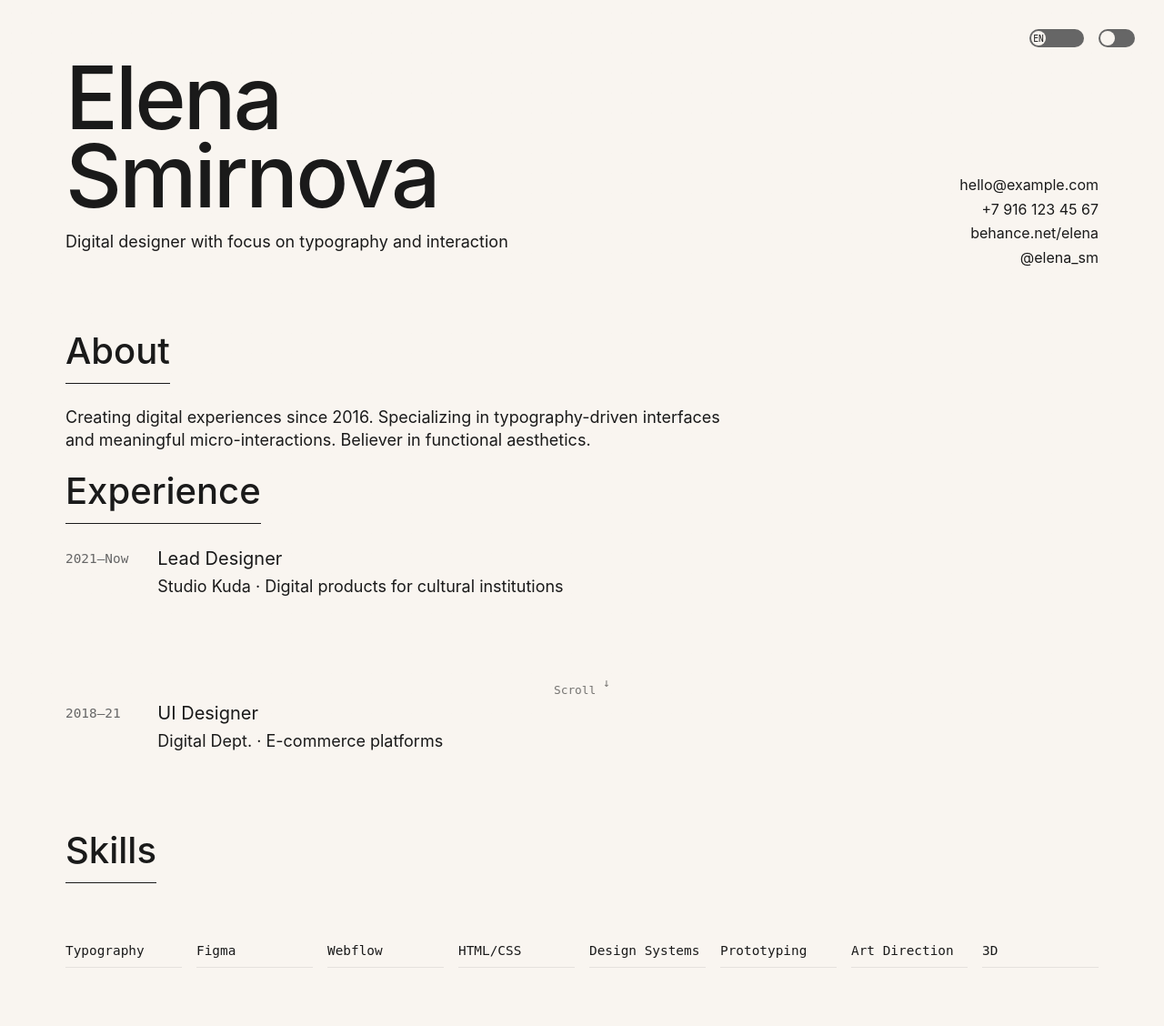
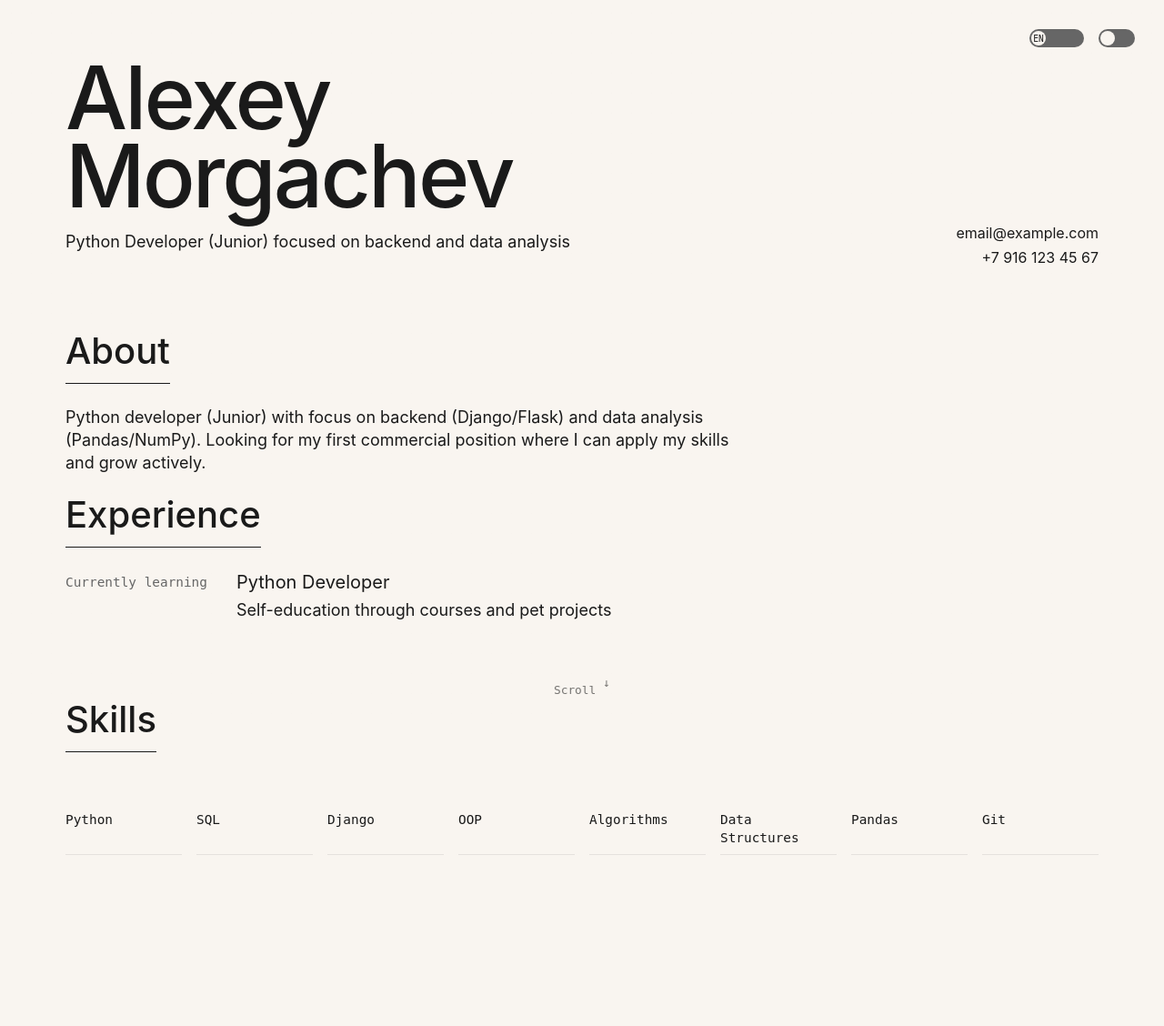
Before and after one commit to USW5sPlusom/Portfolio, a Django app: page / in a window 1280 px wide. Shown: the whole page at 91% size. After the commit the page ends 940 px from the top, so only its background shows below. Run offline with Django 5.2, Linux system fonts and the light colour scheme; some web fonts are replaced.

Commit message:
version 4

```diff
--- a/mainapp/templates/mainapp/i.html
+++ b/mainapp/templates/mainapp/i.html
@@ -3,7 +3,7 @@
 <head>
     <meta charset="UTF-8">
     <meta name="viewport" content="width=device-width, initial-scale=1.0">
-    <title>Resume | Digital Designer</title>
+    <title>Resume | Python Developer</title>
     <style>
         :root {
             --bg: #f9f5f0; /* льняной белый */
@@ -361,44 +361,34 @@
     <div class="container">
         <header>
             <div>
-                <h1 id="name" data-en="Elena<br>Smirnova" data-ru="Елена<br>Смирнова" data-de="Elena<br>Smirnova">Alexey<br>Morgachev</h1>
-                <p data-en="Digital designer with focus on typography and interaction"
-                   data-ru="Дизайнер цифровых продуктов, специализация — типографика и интерактив"
-                   data-de="Digital Designer mit Fokus auf Typografie und Interaktion">Digital designer with focus on typography and interaction</p>
+                <h1 id="name" data-en="Alexey<br>Morgachev" data-ru="Алексей<br>Моргачев" data-de="Alexey<br>Morgachev">Alexey<br>Morgachev</h1>
+                <p data-en="Python Developer (Junior) focused on backend and data analysis"
+                   data-ru="Python-разработчик (Junior) с фокусом на backend и аналитике данных"
+                   data-de="Python-Entwickler (Junior) mit Schwerpunkt Backend und Datenanalyse">Python Developer (Junior) focused on backend and data analysis</p>
             </div>
             <div class="contact-list">
-                <a href="mailto:hello@example.com">hello@example.com</a>
+                <a href="mailto:your.email@example.com">email@example.com</a>
                 <a href="tel:+79161234567">+7 916 123 45 67</a>
-                <a href="https://behance.net" target="_blank">behance.net/elena</a>
-                <a href="https://instagram.com" target="_blank">@elena_sm</a>
             </div>
         </header>
 
         <main>
             <section>
                 <h2 data-en="About" data-ru="Обо мне" data-de="Über mich">About</h2>
-                <p data-en="Creating digital experiences since 2016. Specializing in typography-driven interfaces and meaningful micro-interactions. Believer in functional aesthetics."
-                   data-ru="Создаю цифровые продукты с 2016 года. Специализация — интерфейсы с акцентом на типографику и осмысленные микро-взаимодействия. Приверженец функциональной эстетики."
-                   data-de="Erschaffe digitale Erlebnisse seit 2016. Spezialisiert auf typografiegetriebene Schnittstellen und sinnvolle Mikrointeraktionen. Verfechter funktionaler Ästhetik.">Creating digital experiences since 2016. Specializing in typography-driven interfaces and meaningful micro-interactions. Believer in functional aesthetics.</p>
+                <p data-en="Python developer (Junior) with focus on backend (Django/Flask) and data analysis (Pandas/NumPy). Looking for my first commercial position where I can apply my skills and grow actively."
+                   data-ru="Python-разработчик (Junior) с фокусом на backend (Django/Flask) и аналитике данных (Pandas/NumPy). Ищу первую коммерческую позицию, где смогу применять свои навыки и активно развиваться."
+                   data-de="Python-Entwickler (Junior) mit Schwerpunkt Backend (Django/Flask) und Datenanalyse (Pandas/NumPy). Suche meine erste kommerzielle Position, wo ich meine Fähigkeiten anwenden und aktiv wachsen kann.">Python developer (Junior) with focus on backend (Django/Flask) and data analysis (Pandas/NumPy). Looking for my first commercial position where I can apply my skills and grow actively.</p>
             </section>
 
             <section>
                 <h2 data-en="Experience" data-ru="Опыт" data-de="Erfahrung">Experience</h2>
                 <div class="timeline">
-                    <div class="timeline-date" data-en="2021—Now" data-ru="2021—Н.в." data-de="2021—Heute">2021—Now</div>
+                    <div class="timeline-date" data-en="Currently learning" data-ru="В процессе обучения" data-de="Aktuell in Ausbildung">Currently learning</div>
                     <div class="timeline-content">
-                        <div class="timeline-title" data-en="Lead Designer" data-ru="Ведущий дизайнер" data-de="Leitender Designer">Lead Designer</div>
-                        <p data-en="Studio Kuda · Digital products for cultural institutions"
-                           data-ru="Студия Куда · Цифровые продукты для культурных институций"
-                           data-de="Studio Kuda · Digitale Produkte für Kultureinrichtungen">Studio Kuda · Digital products for cultural institutions</p>
-                    </div>
-
-                    <div class="timeline-date" data-en="2018—21" data-ru="2018—21" data-de="2018—21">2018—21</div>
-                    <div class="timeline-content">
-                        <div class="timeline-title" data-en="UI Designer" data-ru="UI-дизайнер" data-de="UI Designer">UI Designer</div>
-                        <p data-en="Digital Dept. · E-commerce platforms"
-                           data-ru="Digital Dept. · E-commerce платформы"
-                           data-de="Digital Dept. · E-Commerce-Plattformen">Digital Dept. · E-commerce platforms</p>
+                        <div class="timeline-title" data-en="Python Developer" data-ru="Python-разработчик" data-de="Python-Entwickler">Python Developer</div>
+                        <p data-en="Self-education through courses and pet projects"
+                           data-ru="Самообразование через курсы и пет-проекты"
+                           data-de="Selbststudium durch Kurse und eigene Projekte">Self-education through courses and pet projects</p>
                     </div>
                 </div>
             </section>
@@ -406,14 +396,14 @@
             <section>
                 <h2 data-en="Skills" data-ru="Навыки" data-de="Fähigkeiten">Skills</h2>
                 <div class="skills-grid">
-                    <div class="skill-item" data-en="Typography" data-ru="Типографика" data-de="Typografie">Typography</div>
-                    <div class="skill-item" data-en="Figma" data-ru="Figma" data-de="Figma">Figma</div>
-                    <div class="skill-item" data-en="Webflow" data-ru="Webflow" data-de="Webflow">Webflow</div>
-                    <div class="skill-item" data-en="HTML/CSS" data-ru="HTML/CSS" data-de="HTML/CSS">HTML/CSS</div>
-                    <div class="skill-item" data-en="Design Systems" data-ru="Дизайн-системы" data-de="Designsysteme">Design Systems</div>
-                    <div class="skill-item" data-en="Prototyping" data-ru="Прототипирование" data-de="Prototyping">Prototyping</div>
-                    <div class="skill-item" data-en="Art Direction" data-ru="Арт-дирекшн" data-de="Art Direction">Art Direction</div>
-                    <div class="skill-item" data-en="3D" data-ru="3D" data-de="3D">3D</div>
+                    <div class="skill-item" data-en="Python" data-ru="Python" data-de="Python">Python</div>
+                    <div class="skill-item" data-en="SQL" data-ru="SQL" data-de="SQL">SQL</div>
+                    <div class="skill-item" data-en="Django" data-ru="Django" data-de="Django">Django</div>
+                    <div class="skill-item" data-en="OOP" data-ru="ООП" data-de="OOP">OOP</div>
+                    <div class="skill-item" data-en="Algorithms" data-ru="Алгоритмы" data-de="Algorithmen">Algorithms</div>
+                    <div class="skill-item" data-en="Data Structures" data-ru="Структуры данных" data-de="Datenstrukturen">Data Structures</div>
+                    <div class="skill-item" data-en="Pandas" data-ru="Pandas" data-de="Pandas">Pandas</div>
+                    <div class="skill-item" data-en="Git" data-ru="Git" data-de="Git">Git</div>
                 </div>
             </section>
         </main>
```
Also changed, not shown: index.html (+24 -32 lines).
